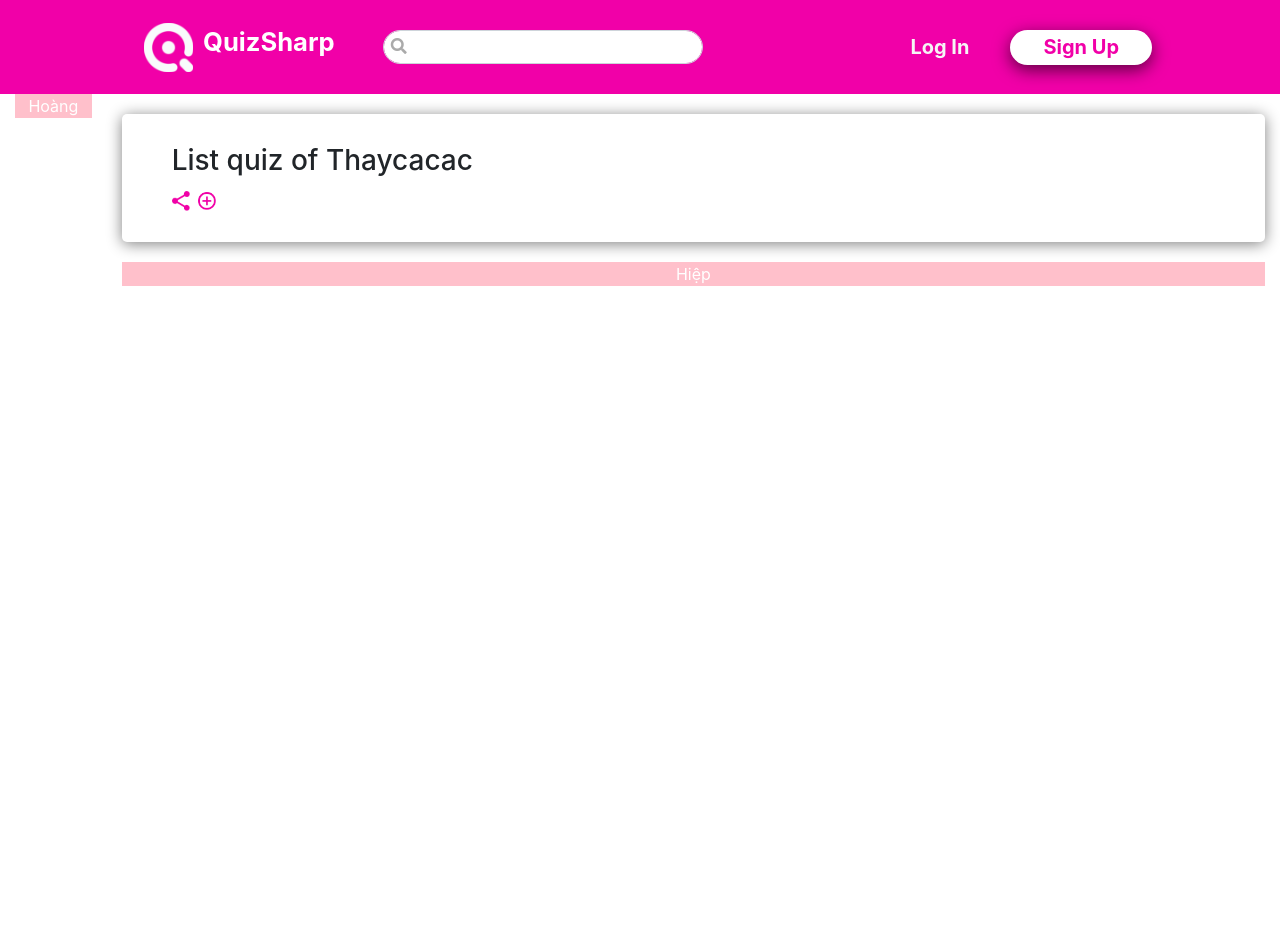
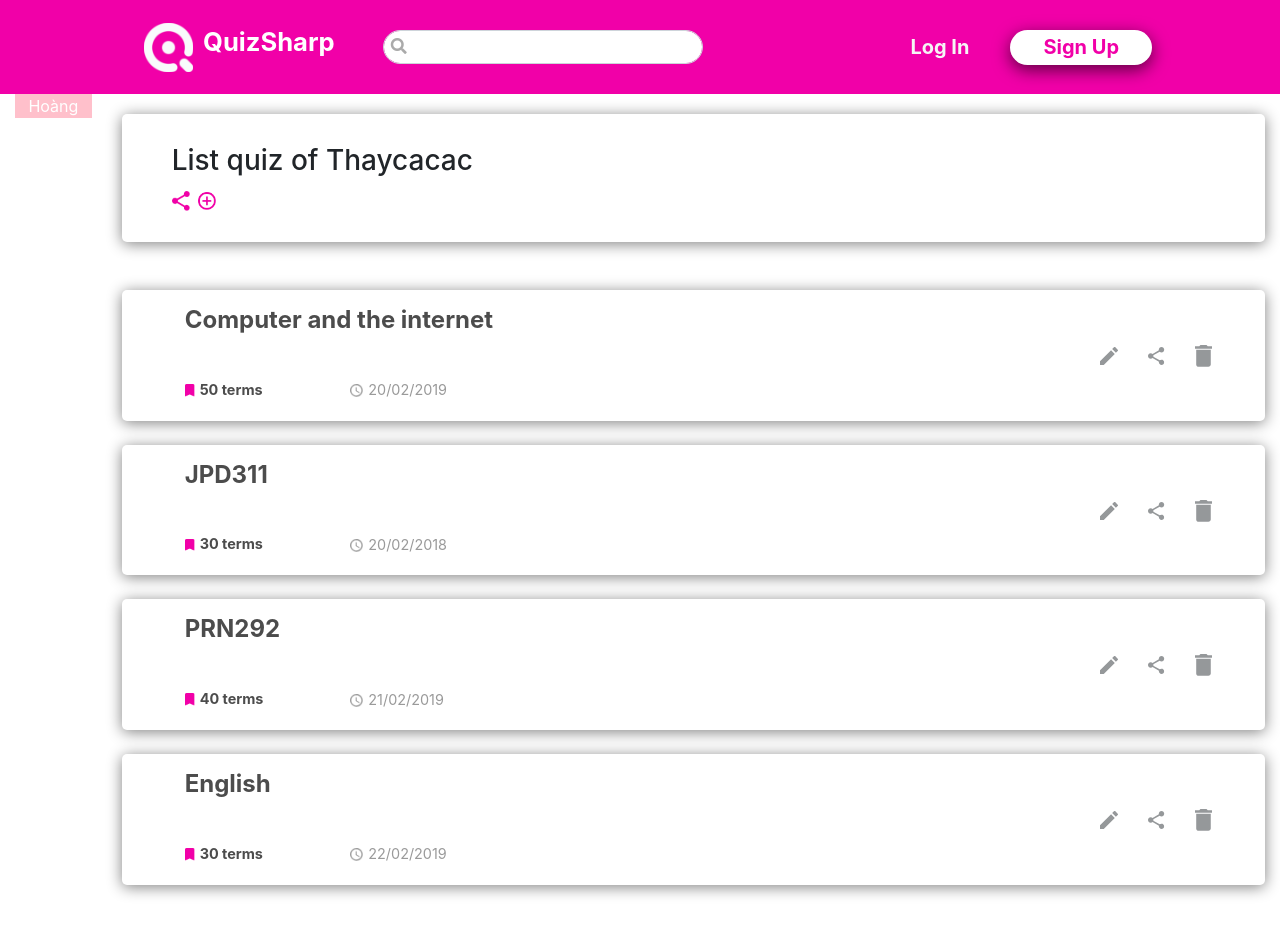
Before and after one commit to Sharp-Team/quiz-sharp, a React (Create React App) app: page /list-quiz in a window 1280 px wide. Shown: the top 934 px of the page. Before the commit the page ends 800 px from the top, so only its background shows below. Built offline with nearby package versions, Linux system fonts and the light colour scheme.

Commit message:
[ADD] content list quiz of user

```diff
--- a/src/page/ListQuizPage/content.tsx
+++ b/src/page/ListQuizPage/content.tsx
@@ -3,6 +3,13 @@ import styled from 'styled-components'
 import { Link } from 'react-router-dom'
 import IconShare from '../../images/icon/share.png'
 import IconPlus from '../../images/icon/plus.png'
+import IconEdit from '../../images/icon/edit.png'
+import IconShare2 from '../../images/icon/share2.png'
+import IconDelete from '../../images/icon/delete.png'
+import {
+  IconBookMark as bookmark,
+  IconTime as date
+} from '../../images'
 
 const WrapContent = styled.div`
   .wrap-box {
@@ -26,9 +33,87 @@ const WrapContent = styled.div`
     color: white;
     text-align: center;
   }
+
+  .wrap-list-quiz {
+    margin-top: 3rem;
+    height: 100vh;
+    .content-right {
+      background-color: #FFFFFF;
+      margin-bottom: 1.5rem;
+      box-shadow: 0 2px 15px grey;
+      border-radius: 5px;
+      &:hover {
+        text-decoration: none;
+      }
+      .my-card {
+        padding-left: 3rem;
+        padding-right: 10rem;
+        display: flex;
+        flex-direction: column;
+        .title-card {
+          padding-top: 1rem;
+          padding-bottom: 2rem;
+          font-weight: bold;
+          font-size: 1.5rem;
+          color: #4C4C4C;
+        }
+        .info-card {
+          display: flex;
+          flex-direction: row;
+          padding-bottom: 1rem;
+
+          .wrap-terms {
+            .img-bookmark {
+              width: 10px;
+            }
+            .text-count {
+              font-weight: bold;
+              padding-left: 5px;
+              color: #4C4C4C;
+              font-size: 0.9rem;
+              height: 30px;
+              line-height: 30px;
+            }
+          }
+          .wrap-date {
+            position: absolute;
+            left: 20%;
+            bottom: 15%;
+            .img-date {
+              width: 13px;
+            }
+            .text-date {
+              padding-left: 5px;
+              font-size: 0.9rem;
+              color: #9A9A9A;
+            }
+          }
+          .wrap-icon {
+            position: absolute;
+            right: 2%;
+            top: 40%;
+            .my-icon {
+              margin-right: 30px;
+              z-index: 1000;
+              cursor: initial;
+            }
+          }
+        }
+      }
+    }
+  }
 `
+var cards = [
+  {id: 0, title: 'Computer and the internet', bookmark: '50', date: '20/02/2019'},
+  {id: 1, title: 'JPD311 ', bookmark: '30', date: '20/02/2018'},
+  {id: 2, title: 'PRN292', bookmark: '40', date: '21/02/2019'},
+  {id: 3, title: 'English', bookmark: '30', date: '22/02/2019'},
+]
 
 function Content({ title }: any) {
+  function deleteQuiz(idCurrent: string) {
+    cards = cards.filter(item => (item.id).toString() !== idCurrent)
+  }
   return(
     <WrapContent>
       <div className="wrap-box">
@@ -48,9 +133,57 @@ function Content({ title }: any) {
             </Link>
         </div>
       </div>
-      <p className="content">
-        Hiệp
-      </p>
+      <div className="wrap-list-quiz">
+        <div className="container-fluid">
+          <div className="row">
+            {cards.map((card) =>
+            <Link
+            to={`/${card.id}`}
+            className="col-12 content-right"
+            key={card.id}>
+              <div className="my-card">
+                <div>
+                    <h4 className="title-card">{card.title}</h4>
+                </div>
+                <div className="info-card">
+                  <div className="wrap-terms">
+                    <img
+                      src={bookmark}
+                      alt="icon bookmark"
+                      className="img-bookmark"/>
+                    <span className="text-count">{card.bookmark} terms</span>
+                  </div>
+                  <div className="wrap-date">
+                    <img
+                      src={date}
+                      alt="icon date"
+                      className="img-date"/>
+                    <span className="text-date">{card.date}</span>
+                  </div>
+                  <Link to="#">
+                    <div className="wrap-icon">
+                      <img
+                        src={IconEdit}
+                        alt="icon edit"
+                        className="my-icon"/>
+                      <img
+                        src={IconShare2}
+                        alt="icon share"
+                        className="my-icon"/>
+                      <img
+                        src={IconDelete}
+                        alt="icon delete"
+                        className="my-icon"
+                        onClick={() => deleteQuiz(`${card.id}`)} />
+                    </div>
+                  </Link>
+                </div>
+              </div>
+            </Link>
+            )}
+          </div>
+        </div>
+      </div>
     </WrapContent>
   )
 }
```
Also changed, not shown: src/images/icon/share2.png (added).
